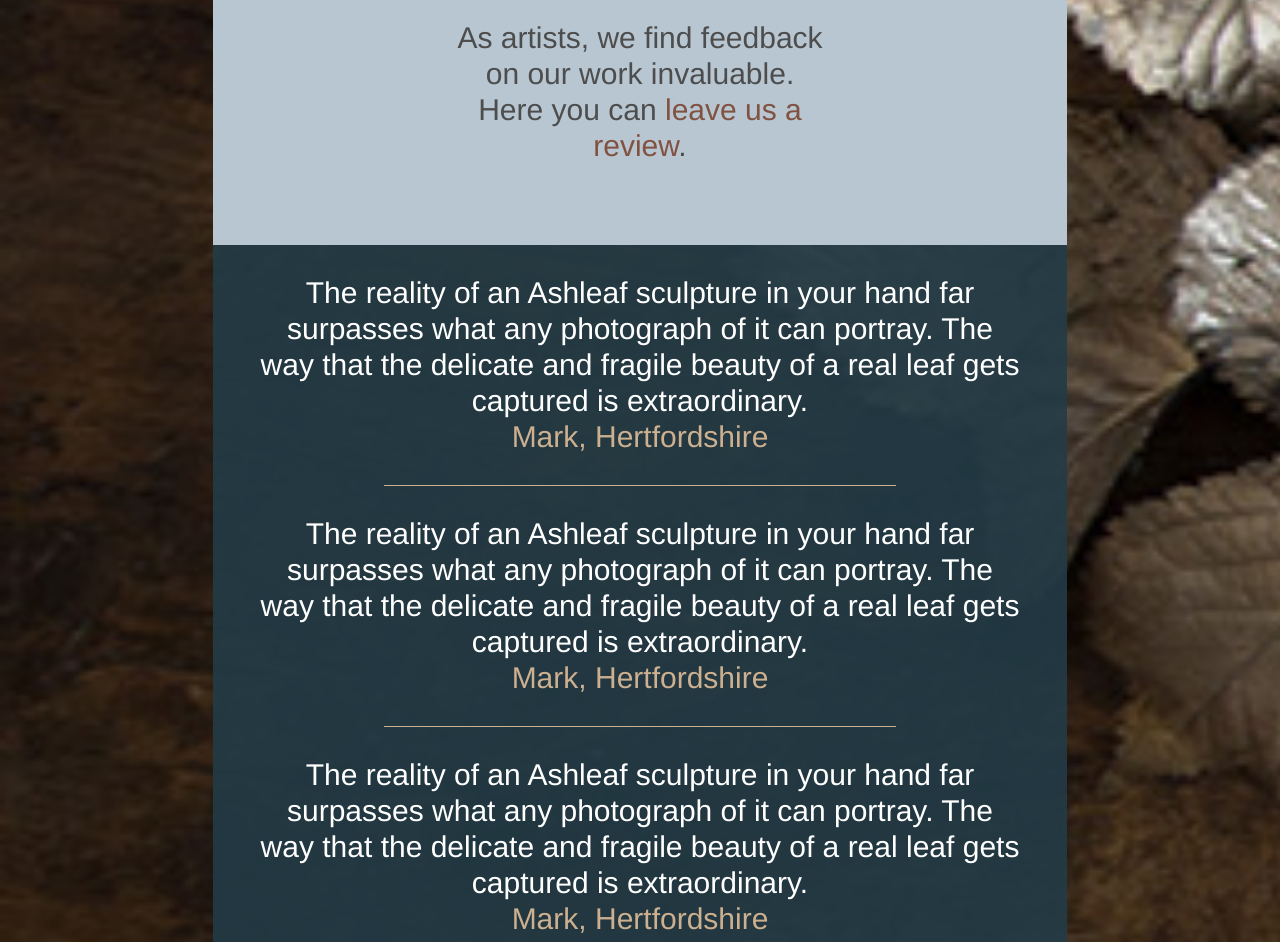
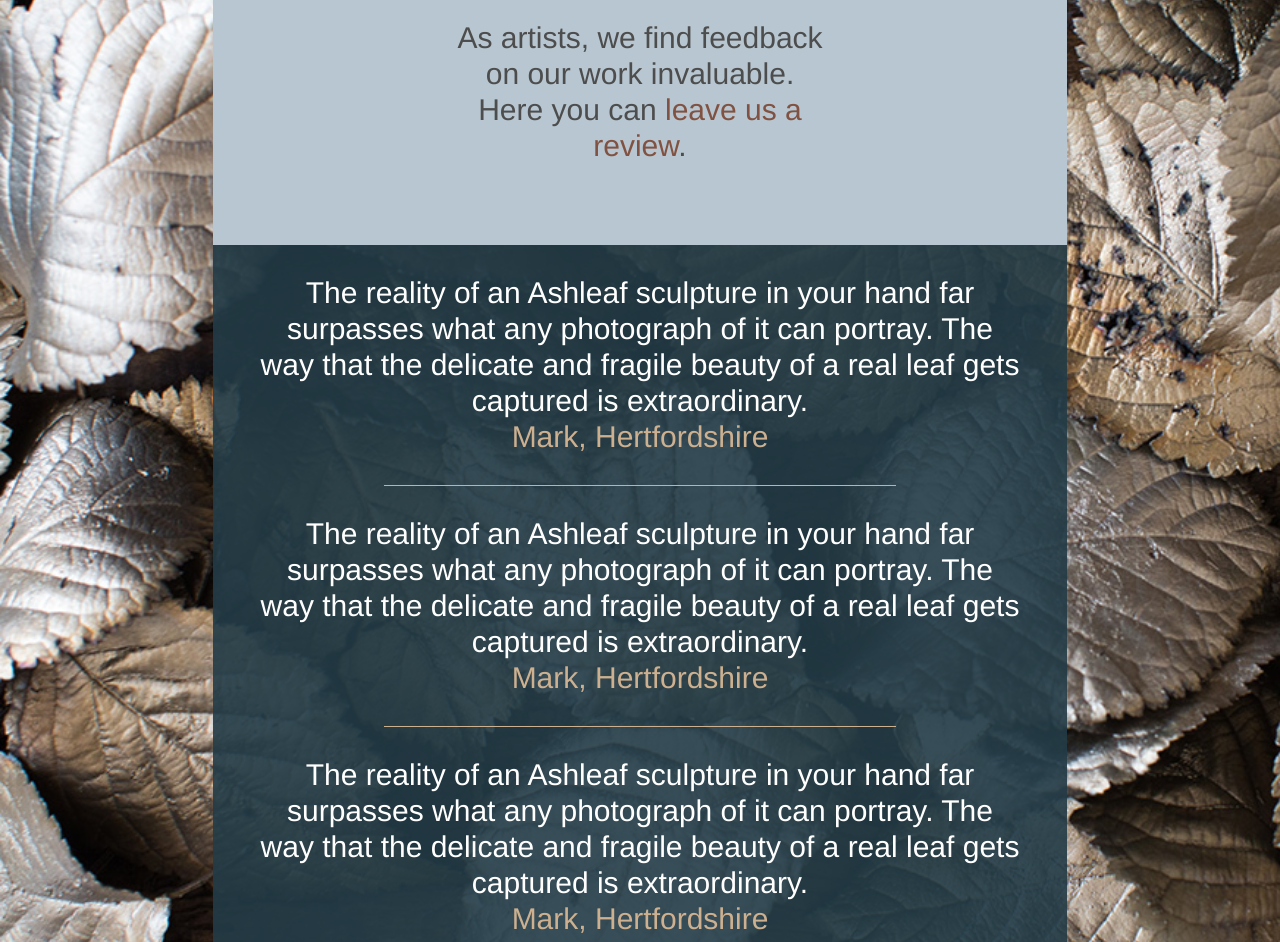
Before and after one commit to sharpdigital/ashleaf-test, a plain HTML site: page docs/reviews.html in a window 1280 px wide. Shown: the part 656-1598 px from the top of the page. Drawn offline with nearby package versions, Linux system fonts and the light colour scheme.

Commit message:
fixing the background of the review page

```diff
--- a/docs/css/style.css
+++ b/docs/css/style.css
@@ -160,7 +160,7 @@ img {
 }
 
 .reviews {
-    background-image: url('../img/desktop/cherry-variations-banner.jpg');
+    background-image: url('../img/desktop/cherry-variations.jpg');
     background-repeat: no-repeat;
     background-size: cover;
 }
```
Also changed, not shown: docs/img/cherry-variations.jpg (added), docs/img/desktop/cherry-variations.jpg (added).
